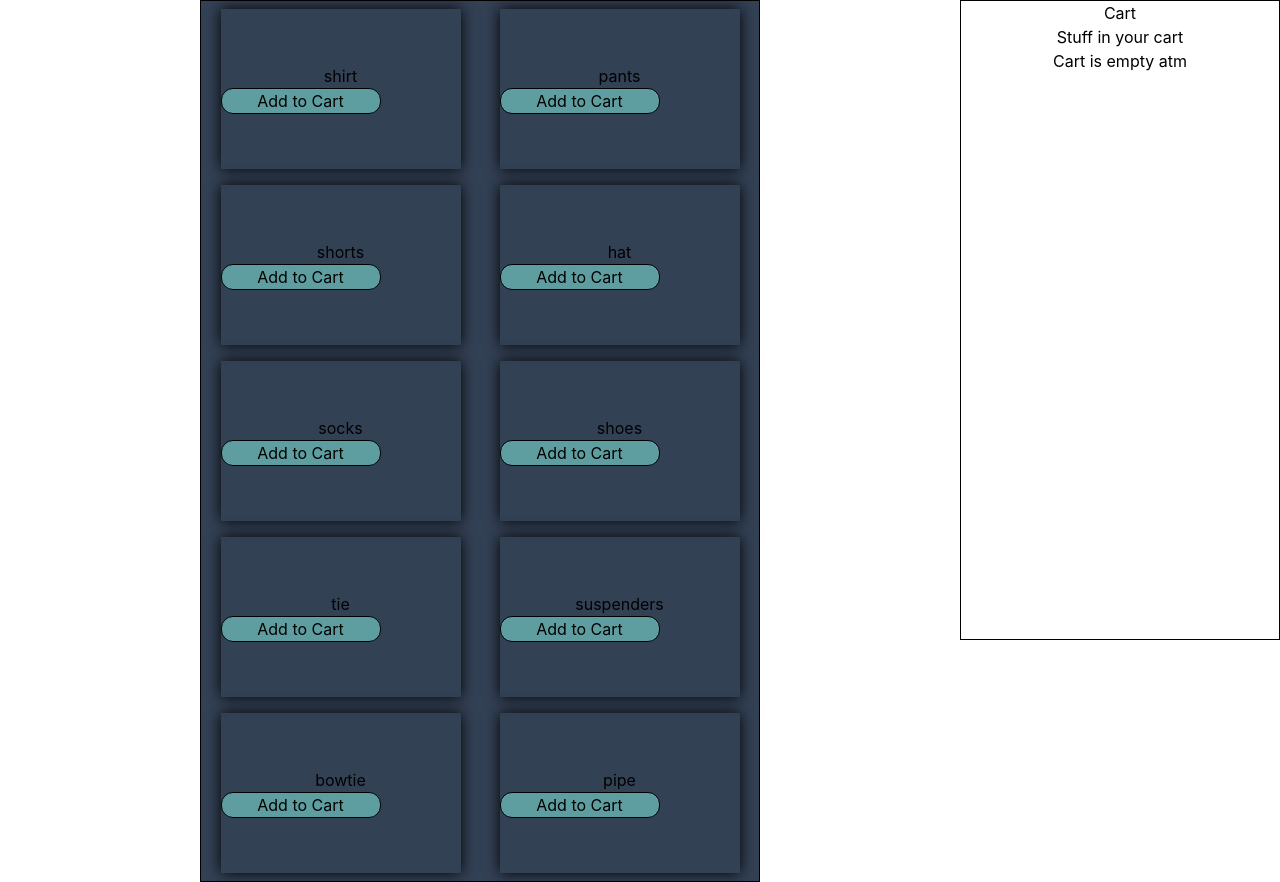
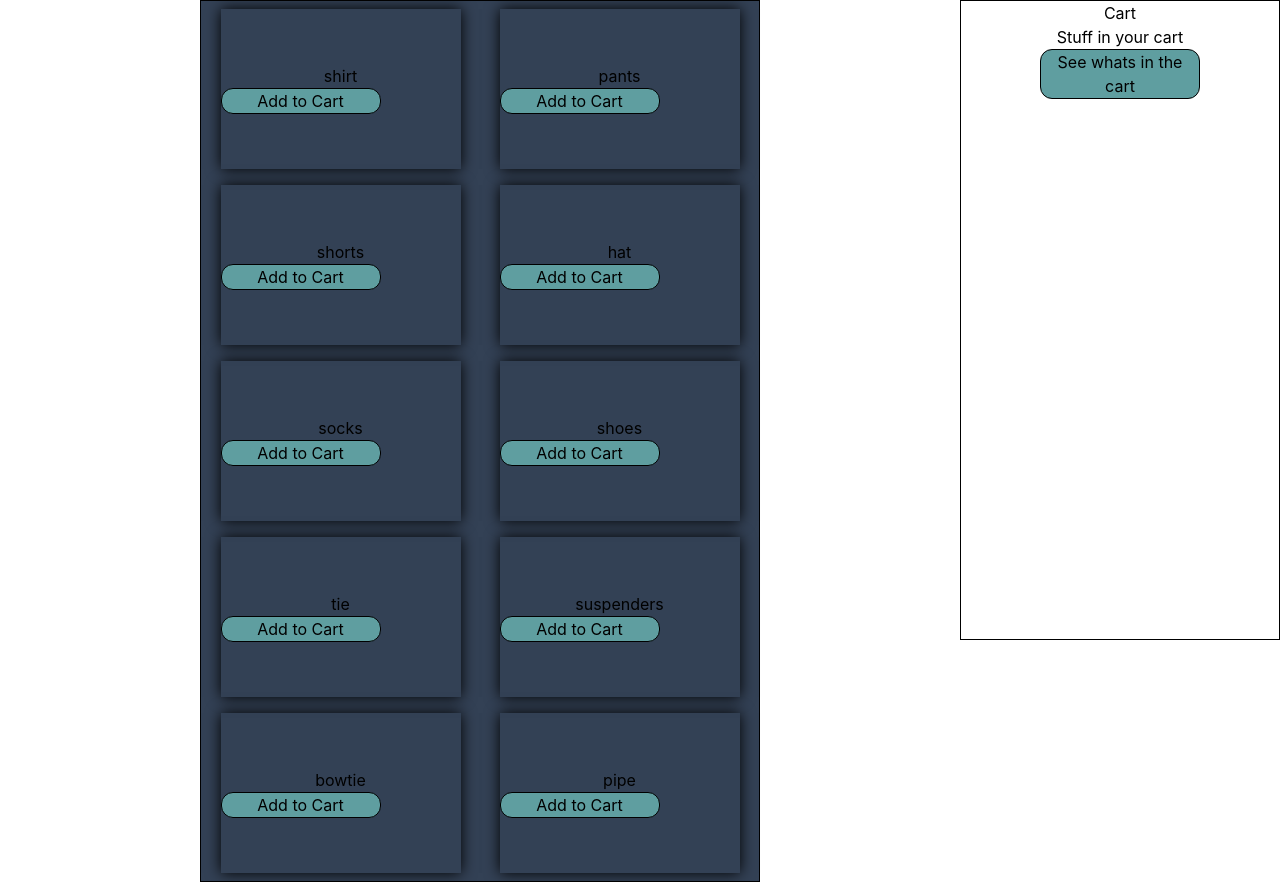
Before and after one commit to JustSteve2k/online-store, a React (Create React App) app: page / in a window 1280 px wide. Built offline with nearby package versions, Linux system fonts and the light colour scheme.

Commit message:
add cart functionality

```diff
--- a/src/components/cart.js
+++ b/src/components/cart.js
@@ -1,12 +1,25 @@
 import React from "react";
 import "./cart.css";
 
-export default function Cart() {
+export default function Cart(props) {
+  const clickHandler = () => {
+    console.log(props.item);
+  };
+
+  const list = () => {
+    <ul>
+      {props.item.map((element) => (
+        <li>element.item</li>
+      ))}
+    </ul>;
+  };
+
   return (
     <div className="cartContainer">
       <h1>Cart</h1>
       <div>Stuff in your cart</div>
-      <h2>Cart is empty atm</h2>
+      <button onClick={clickHandler}>See whats in the cart</button>
+      {list}
     </div>
   );
 }
--- a/src/components/product.js
+++ b/src/components/product.js
@@ -3,10 +3,17 @@ import React from "react";
 import "./product.css";
 
 export default function Product(props) {
+  const clickHandler = () => {
+    let item = props.item;
+    let id = props.id;
+
+    props.cartHandler(item, id);
+  };
+
   return (
     <div className="product">
       {props.item}
-      <button>Add to Cart</button>
+      <button onClick={clickHandler}>Add to Cart</button>
     </div>
   );
 }
```
